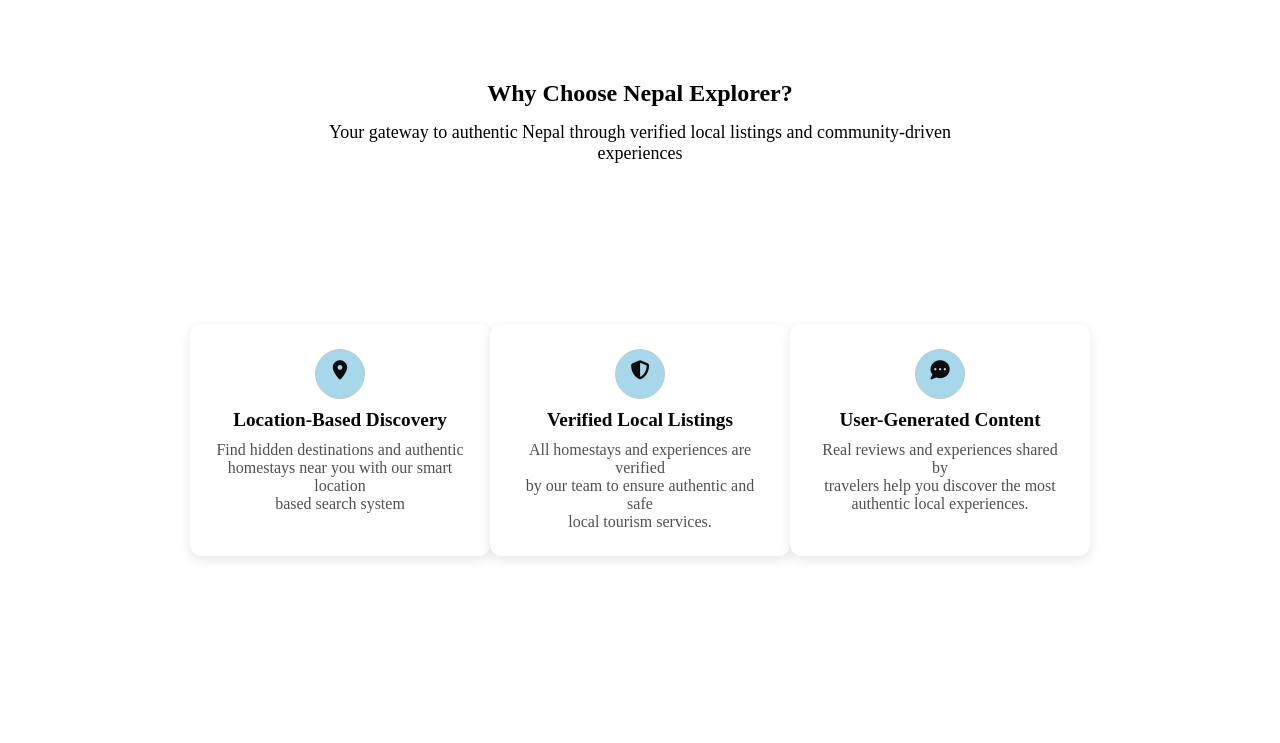
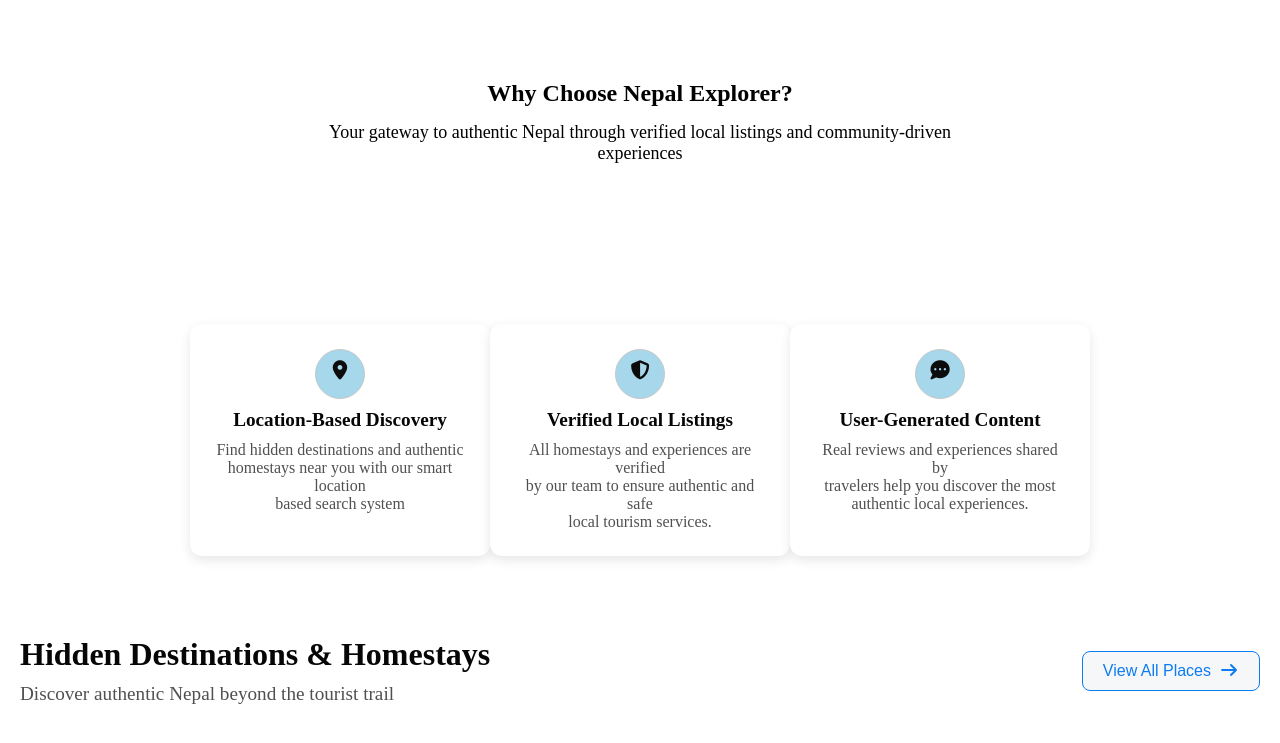
Before and after one commit to SamikshaBhandari/4th-Sem-project, a plain HTML site: page index.html in a window 1280 px wide. Shown: the part 690-1433 px from the top of the page. Before the commit the page ends 1326 px from the top, so only its background shows below. Drawn offline with Linux system fonts and the light colour scheme.

Commit message:
Add main heading section to the discover place section

```diff
--- a/index.html
+++ b/index.html
@@ -3,7 +3,7 @@
   <head>
     <meta charset="UTF-8" />
     <meta name="viewport" content="width=device-width, initial-scale=1.0" />
-    <title>Dashboard</title>
+    <title>Local Travel Discovery</title>
     <link rel="stylesheet" href="index.css" />
     <link
       rel="stylesheet"
@@ -84,5 +84,14 @@
         </p>
       </div>
     </section>
+    <section class="container">
+      <div class="main-heading">
+        <h2>Hidden Destinations & Homestays</h2>
+        <p>Discover authentic Nepal beyond the tourist trail</p>
+      </div>
+      <div class="main-heading">
+        <button>View All Places<i class="fa-solid fa-arrow-right"></i></button>
+      </div>
+    </section>
   </body>
 </html>
```
